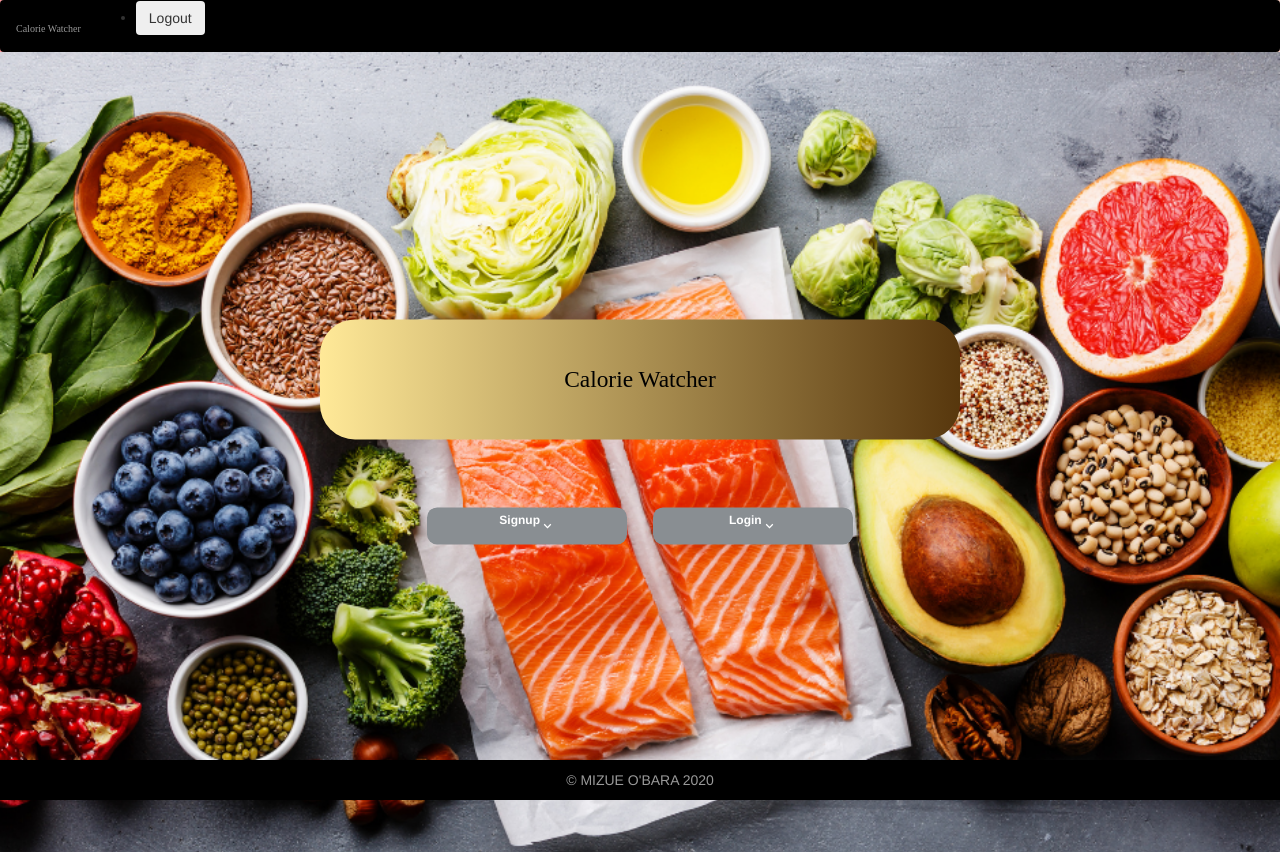
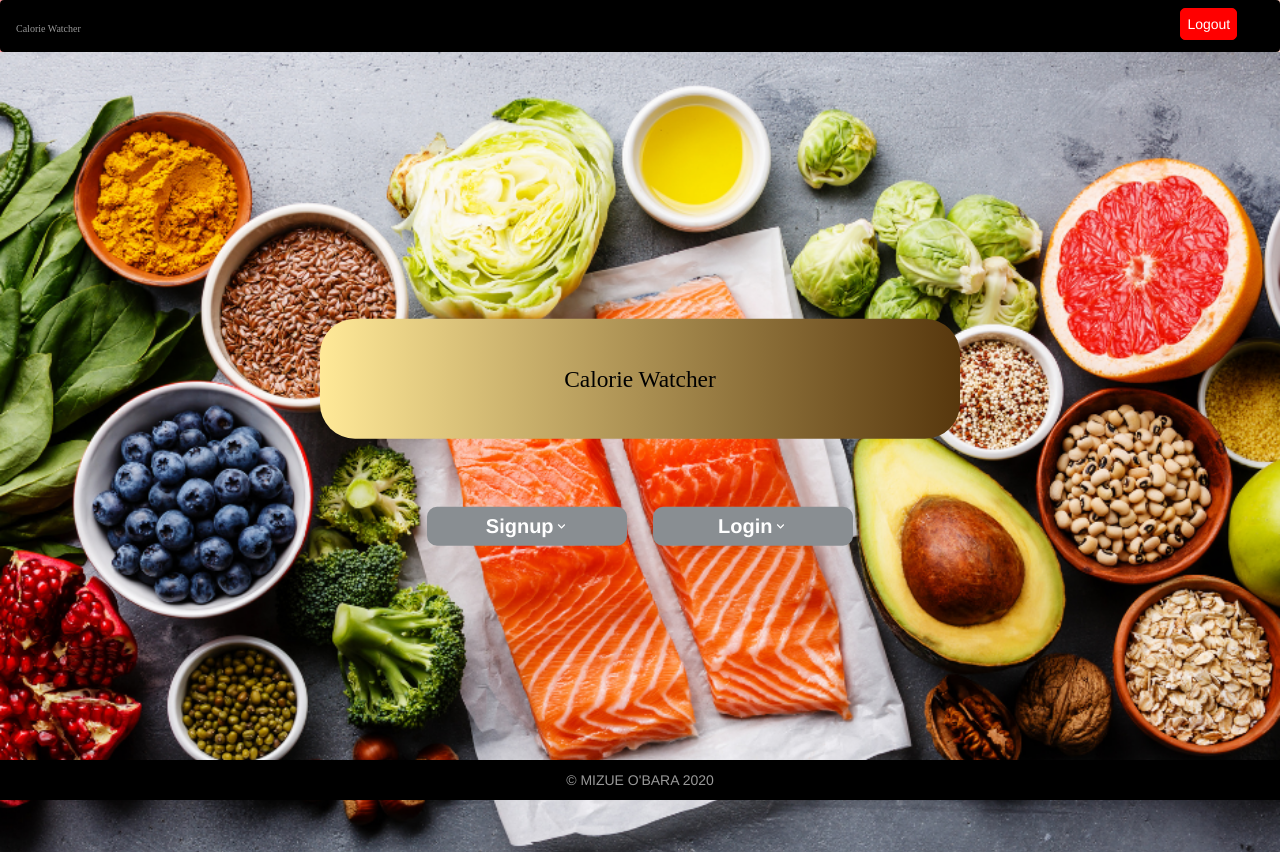
Before and after one commit to mobara121/Calorie_Watcher, a React (Create React App) app: page / in a window 1280 px wide. Built offline with nearby package versions, Linux system fonts and the light colour scheme; a web font is replaced by a local one.

Commit message:
FoodChoice.jsx Input for calories (value & onChange), getFilter function change Line 122, 133

```diff
--- a/src/auth/Login.jsx
+++ b/src/auth/Login.jsx
@@ -27,13 +27,15 @@ const useStyles = makeStyles(() =>
         }
       },
       iconbtn:{
-        fontSize:"1.2rem",
+        // fontSize:"1.2rem",
         padding: '0',
         color:"#fff",
         fontWeight: '600'
     },
     label:{
         color:'#fff',
+        fontSize:'2rem',
+        marginBottom:0
     },
     alert:{
         color:'#c00808',
@@ -92,10 +94,10 @@ const Login = (props) => {
                 </FormGroup>
                 <FormGroup>
                     <Label htmlFor="password">Password</Label>
-                    <Input onChange={e => setPassword(e.target.value)} name="password" value={password}></Input>
+                    <Input onChange={e => setPassword(e.target.value)} type="password" name="password" value={password}></Input>
                 </FormGroup>
                 <p className={classes.alert}>{alert}</p>
-                <Button className={classes.btn} type="submit">Login</Button>
+                <button className={classes.btn} type="submit" style={{backgroundColor:'red', borderRadius:'5px'}}>Login</button>
             </Form>
             </Collapse>
             </div>
--- a/src/auth/Signup.jsx
+++ b/src/auth/Signup.jsx
@@ -27,13 +27,15 @@ const useStyles = makeStyles(() =>
       }
     },
     iconbtn:{
-        fontSize:"1.2rem",
+        // fontSize:"1.2rem",
         padding: '0',
         color:"#fff",
         fontWeight: '600'
     },
     label:{
-        color:'#fff'
+        color:'#fff',
+        fontSize:'2rem',
+        marginBottom:0
     },
     alert:{
         color:'#c00808',
@@ -56,7 +58,7 @@ const Signup = (props) => {
 
     const handleSubmit = (e) => {
         e.preventDefault();
-        if(username.length > 0 && password.length > 0){
+        if(username.length > 5 && password.length > 5){
             fetch(`${APIURL}/user/signup`, {
                 method: 'POST',
                 body: JSON.stringify({user: {username: username, password: password}}),
@@ -67,7 +69,9 @@ const Signup = (props) => {
             ).then((data)=> {
                 props.updateToken(data.sessionToken)
             })
-        } else{
+        } else if(username.length >0 || password.length > 0 ) {
+            setAlert('Username and Password both require more than 5 letters.')
+        }else{
             //alert('username and password are required')
             setAlert('Username and Password are both required.')
         }
@@ -93,7 +97,7 @@ const Signup = (props) => {
                     <Input onChange={(e) => setPassword(e.target.value)} name="password" value={password}/>
                 </FormGroup>
                 <p className={classes.alert}>{alert}</p>
-                <Button type="submit">Signup</Button>
+                <button type="submit" style={{backgroundColor:'red', borderRadius:'5px'}}>Signup</button>
             </Form>
             </Collapse>
             </div>
--- a/src/calorie/CalorieCheck.jsx
+++ b/src/calorie/CalorieCheck.jsx
@@ -31,14 +31,14 @@ const useStyles = makeStyles(() =>
         to:{opacity: 1, transform: 'rotateX(0deg)'}
     },
     form3:{
-        opacity: '0', rotateX: '-90deg', animation: '$form3 1s ease-out 1.2s forwards'
+        marginBottom: '30px', opacity: '0', rotateX: '-90deg', animation: '$form3 1s ease-out 1.2s forwards'
     },
     '@keyframes form3':{
         from:{opacity: 0, transform: 'rotateX(-90deg)'},
         to:{opacity: 1, transform: 'rotateX(0deg)'}
     },
     btn:{
-        opacity: '0', rotateX: '-90deg', animation: '$btn 1s ease-out 1.25s forwards'
+        color: '#fff', backgroundColor: 'red', borderRadius: '5px', border: '1px solid red', height: '35px',  opacity: '0', rotateX: '-90deg', animation: '$btn 1s ease-out 1.25s forwards', '&:hover':{backgroundColor:'rgba(246, 71, 71, 0.5)', color:'#000'}
     },
     '@keyframes btn':{
         from:{opacity: 0, transform: 'rotateX(-90deg)'},
@@ -148,7 +148,7 @@ const CalorieCheck = (props) => {
                         <option>active</option>
                     </Input>
                 </FormGroup>
-                <Button className={classes.btn} type="search">Calorie Check!</Button>
+                <button className={classes.btn} type="search">Calorie Check!</button>
             </Form>
             <div>
                 <Card className={classes.card}>
--- a/src/calorie/FoodChoice.jsx
+++ b/src/calorie/FoodChoice.jsx
@@ -74,6 +74,7 @@ const useStyles = makeStyles(() =>
         margin: '10px, 10px, 10px, 0',
         padding: '0 30px',
         height: '40px',
+        color: '#fff', backgroundColor: 'red', borderRadius: '5px', border: '1px solid red', '&:hover':{backgroundColor:'rgba(246, 71, 71, 0.5)', color:'#000'}
       },
       calspan:{
         lineHeight:'30px'
@@ -90,10 +91,11 @@ const FoodChoice = (props) => {
     const [foods, setFoods] = useState([]);
     const [group, setGroup] = useState('');
     const [calories, setCalories] = useState('');
+    const [filter, setFilter] = useState('');
     const classes = useStyles();
 
   useEffect(()=>{
-    setTimeout(()=>{
+    // setTimeout(()=>{
     const fetchFood = () => {
         fetch(`${APIURL}/food/get/${group}/${calories}`, {
             method: 'GET',
@@ -103,22 +105,22 @@ const FoodChoice = (props) => {
             })
         }).then((res)=> res.json())
           .then((foods) => {
-           debugger;
+          //  debugger;
             console.log(foods)
             return setFoods(foods)
         })
         .catch(err => console.log(err))
     };
     fetchFood();
-  }, 4000);
+  // }, 4000);
   // clearTimeout(timer)
   }, [group, calories, props.token])
 
   const getFilter = e =>{
     e.preventDefault();
     setGroup(group);
-    setCalories(calories);
-
+    setCalories(filter);
+    setFilter('');
   }
 
     return(
@@ -138,19 +140,19 @@ const FoodChoice = (props) => {
                 <div className={classes.formgroup}>
                   <label className={classes.label} htmlFor="calorie">Calorie</label>
                   <div className={classes.calinput}>
-                    <Input className={classes.input2} type="integer" value={calories} onChange={e=>setCalories(e.target.value)}>
+                    <Input className={classes.input2} type="integer" value={filter} onChange={e=>setFilter(e.target.value)}>
                     </Input>
                       <span className={classes.calspan}>cal.</span>
                     </div>
                 </div>
                 <div className={classes.btncontainer}>
-                  <Button className={classes.btn} type="submit">Search</Button>
+                  <button className={classes.btn} type="submit">Search</button>
                 </div>
             </form>
             <div>
 
               {foods && foods.map((food, id) =>{
-                debugger;
+                // debugger;
                 return(
                 <FoodChoiceResult
                   key={food.id}
--- a/src/home/Navbar.jsx
+++ b/src/home/Navbar.jsx
@@ -7,6 +7,7 @@ const useStyles = makeStyles(() =>
   createStyles({
     container:{
       minHeight:'20px',
+      lineHeight: '20px',
       backgroundColor: '#000',
       marginBottom: 0
     },
@@ -28,11 +29,11 @@ const Sitebar =(props) => {
     return(
         <Navbar className={classes.container} color="faded" light expand="md">
             <NavbarBrand href="/"><span className={classes.brand}>Calorie Watcher</span></NavbarBrand>
-                <Nav className="ml-auto" navbar>
-                    <NavItem>
-                        <Button onClick={props.clickLogout}>Logout</Button> {/*4*/}
-                    </NavItem>
-                </Nav>
+                <div style={{position:'fixed', right: 30, marginRight:'1vw'}}>
+                    <div style={{margin:'7px auto'}}>
+                        <button style={{height:'4vh', borderRadius:'5px', backgroundColor:'red', border: '1px solid red', color:'#fff'}} onClick={props.clickLogout}>Logout</button> {/*4*/}
+                    </div>
+                </div>
 
         </Navbar>
     )
```
Also changed, not shown: 1 other file (tests, documents, lock files or other folders).
